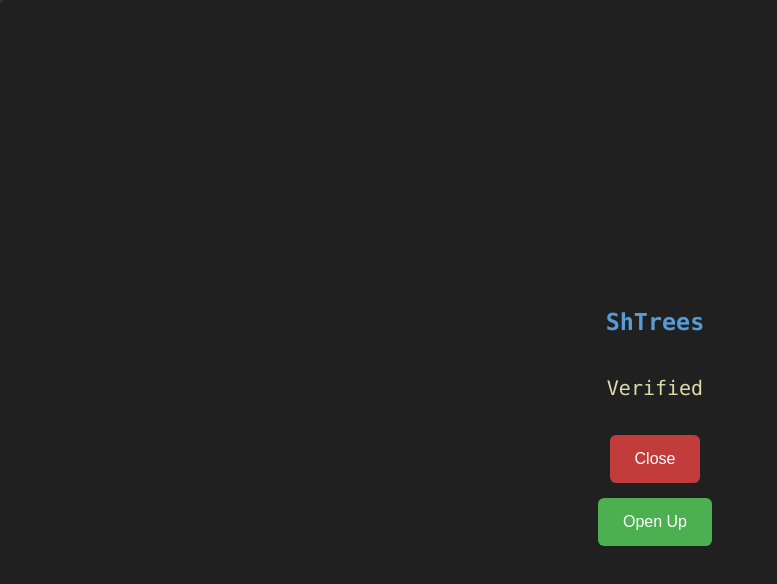
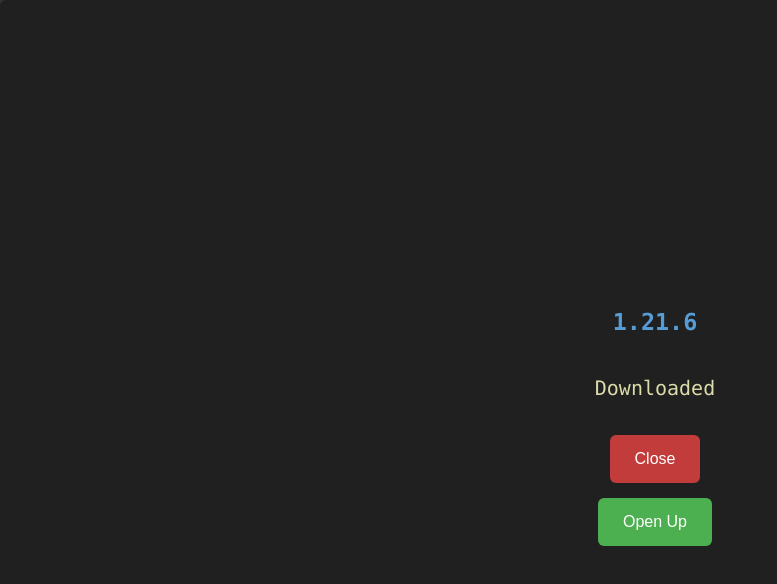
Before and after one commit to unknowncoderremade/ShTrees, a plain HTML site: page index.html in a window 1280 px wide. Both pictures are taken after a click on the button "Open Up". Shown: the whole page, without its empty margins (0-777 px from the left). Drawn offline with Linux system fonts and the light colour scheme.

Commit message:
Update index.html

```diff
--- a/index.html
+++ b/index.html
@@ -71,8 +71,8 @@
 <body>
 
     <div id="customDevTool">
-        <h3>ShTrees</h3>
-        <p id="info">Please open the website.</p>
+        <h3>1.21.6</h3>
+        <p id="info">Thanks for downloading minecraft 1.21.6.</p>
         <button class="closeButton" id="closeButton">Close</button>
         <button class="loadTextButton" id="loadTextButton">Open Up</button>
     </div>
@@ -85,7 +85,7 @@
 
         // Load text button functionality
         document.getElementById('loadTextButton').onclick = function() {
-            document.getElementById('info').innerText = 'Verified';
+            document.getElementById('info').innerText = 'Downloaded';
             document.getElementById('info').style.color = '#dcdcaa';
             window.open('https://discord.com');  // Open Discord website
         };
```
